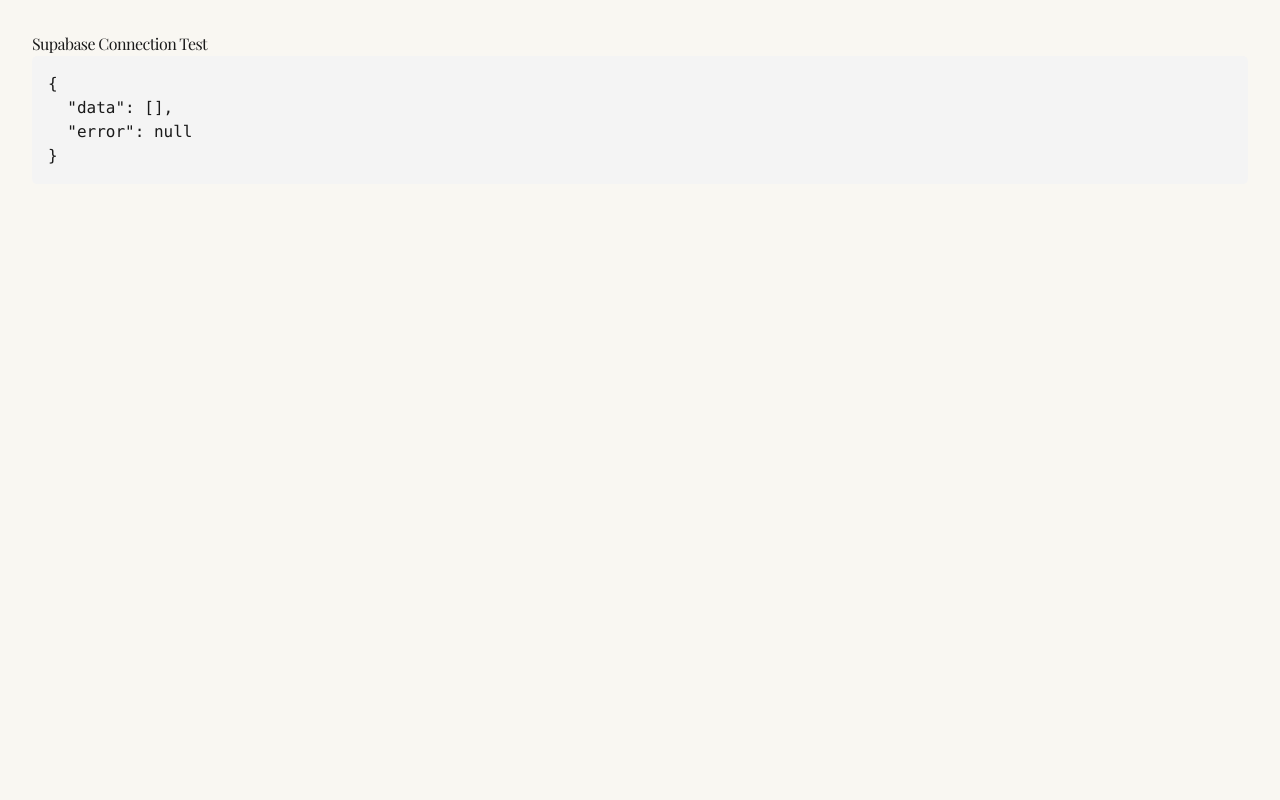
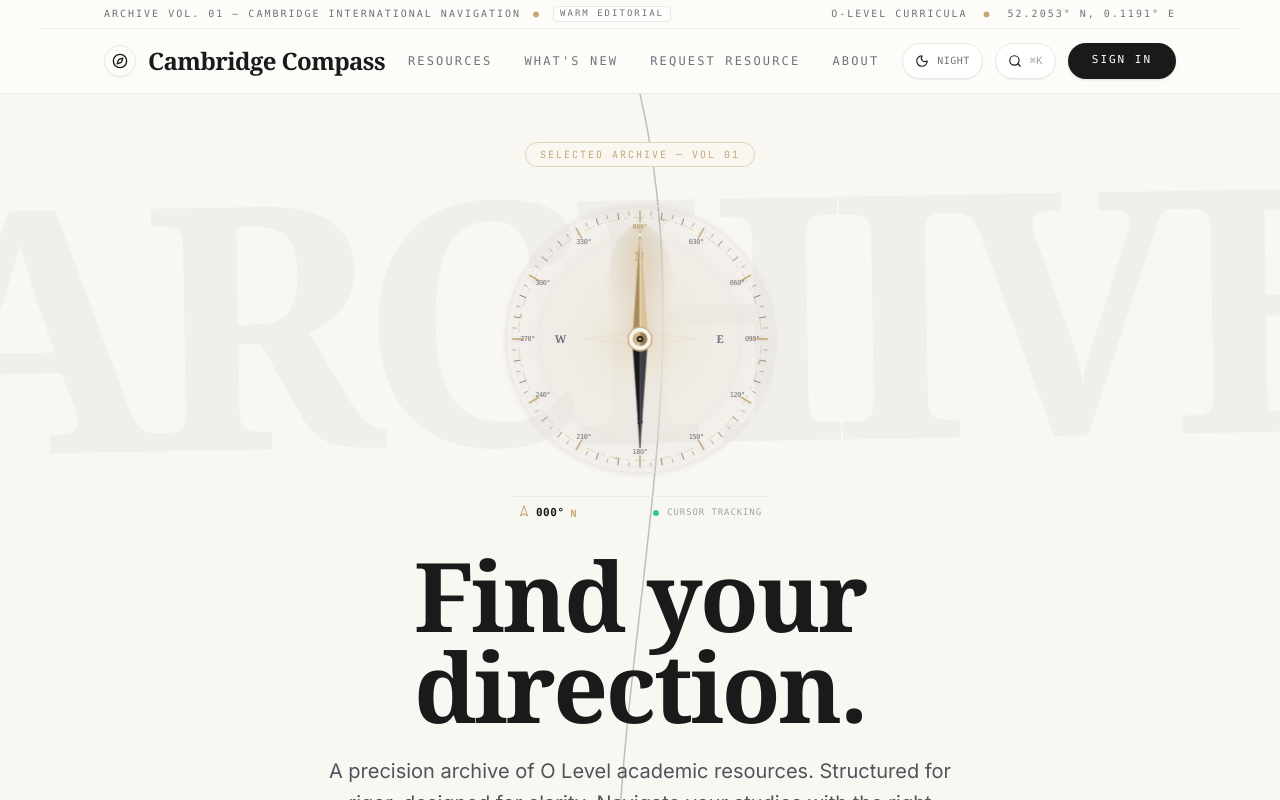
Before and after one commit to ayyanh34-source/Cambridge-Compass, a React (Vite) app: page / in a window 1280 px wide. Shown: the top 800 px of the page. Built offline with nearby package versions, Linux system fonts and the light colour scheme; no server answers; the database is empty; a web font is replaced by a local one.

Commit message:
Integrate frontend component views into App.tsx

```diff
--- a/package.json
+++ b/package.json
@@ -24,6 +24,7 @@
     "motion": "^12.23.24",
     "react": "^19.0.1",
     "react-dom": "^19.0.1",
+    "react-router-dom": "^7.18.2",
     "three": "^0.185.1",
     "vite": "^6.2.3"
   },
--- a/src/App.tsx
+++ b/src/App.tsx
@@ -1,38 +1,181 @@
-import { useEffect, useState } from 'react'
-import { supabase } from './lib/supabase'
+import { useState, useEffect } from 'react'
+import Navbar from './components/Navbar'
+import Footer from './components/Footer'
+import HomeView from './components/HomeView'
+import ResourcesView from './components/ResourcesView'
+import AboutView from './components/AboutView'
+import WhatsNewView from './components/WhatsNewView'
+import RequestResourceView from './components/RequestResourceView'
+import { SearchModal } from './components/SearchModal'
+import { ResourcePreviewModal } from './components/ResourcePreviewModal'
+import { LoginModal } from './components/LoginModal'
+import { Subject, ResourceDocument, ResourceRequest, UserProfile, ScreenTab } from './types'
+import { INITIAL_REQUESTS } from './data/mockData'
 
-function App() {
-  const [data, setData] = useState<any>(null)
-  const [error, setError] = useState<any>(null)
-  const [loading, setLoading] = useState(true)
+export default function App() {
+  const [currentView, setCurrentView] = useState<string>('home')
+  const [selectedSubject, setSelectedSubject] = useState<Subject | null>(null)
+  const [previewDoc, setPreviewDoc] = useState<ResourceDocument | null>(null)
+  const [isSearchOpen, setIsSearchOpen] = useState(false)
+  const [isLoginOpen, setIsLoginOpen] = useState(false)
+  const [requests, setRequests] = useState<ResourceRequest[]>(INITIAL_REQUESTS)
+  const [theme, setTheme] = useState<'light' | 'dark'>(() => {
+    if (typeof window !== 'undefined') {
+      const stored = localStorage.getItem('theme')
+      if (stored === 'dark' || stored === 'light') return stored
+      if (window.matchMedia && window.matchMedia('(prefers-color-scheme: dark)').matches) {
+        return 'dark'
+      }
+    }
+    return 'light'
+  })
 
   useEffect(() => {
-    async function fetchData() {
-      try {
-        const result = await supabase.from('subjects').select('*')
-        setData(result.data)
-        setError(result.error)
-      } catch (err) {
-        setError(err)
-      } finally {
-        setLoading(false)
-      }
+    const isDark = theme === 'dark'
+    document.documentElement.classList.toggle('dark', isDark)
+    localStorage.setItem('theme', theme)
+  }, [theme])
+
+  const handleToggleTheme = () => {
+    const isDark = document.documentElement.classList.toggle('dark')
+    const nextTheme = isDark ? 'dark' : 'light'
+    localStorage.setItem('theme', nextTheme)
+    setTheme(nextTheme)
+  }
+  const [user, setUser] = useState<UserProfile>({
+    name: 'Alex Vance',
+    email: 'alex.vance@cambridge-prep.edu',
+    role: 'Student',
+    isLoggedIn: false,
+    activeSubjects: [],
+    recentlyViewed: [],
+    pendingRequests: [],
+    monthlyExploredCount: 14,
+  })
+
+  const handleNavigate = (view: string) => {
+    setCurrentView(view)
+    window.scrollTo({ top: 0, behavior: 'smooth' })
+  }
+
+  const handleSelectSubject = (subject: Subject | null) => {
+    setSelectedSubject(subject)
+    setCurrentView('resources')
+    window.scrollTo({ top: 0, behavior: 'smooth' })
+  }
+
+  const handleLogin = (email: string, name: string) => {
+    setUser((prev) => ({
+      ...prev,
+      name,
+      email,
+      isLoggedIn: true,
+    }))
+  }
+
+  const handleToggleAuth = () => {
+    setUser((prev) => ({
+      ...prev,
+      isLoggedIn: !prev.isLoggedIn,
+    }))
+  }
+
+  const handleAddRequest = (newReq: ResourceRequest) => {
+    setRequests((prev) => [newReq, ...prev])
+  }
+
+  // Function to render the active view based on user navigation
+  const renderView = () => {
+    switch (currentView) {
+      case 'home':
+        return (
+          <HomeView
+            onSelectSubject={handleSelectSubject}
+            onNavigate={(tab: ScreenTab) => handleNavigate(tab)}
+          />
+        )
+      case 'resources':
+        return (
+          <ResourcesView
+            selectedSubject={selectedSubject}
+            onSelectSubject={setSelectedSubject}
+            onPreviewDocument={(doc) => setPreviewDoc(doc)}
+          />
+        )
+      case 'about':
+        return <AboutView onNavigate={(tab: ScreenTab) => handleNavigate(tab)} />
+      case 'whats-new':
+        return <WhatsNewView onPreviewDocument={(doc) => setPreviewDoc(doc)} />
+      case 'request':
+        return (
+          <RequestResourceView
+            requests={requests}
+            onSubmitRequest={handleAddRequest}
+            userEmail={user.email}
+          />
+        )
+      default:
+        return (
+          <HomeView
+            onSelectSubject={handleSelectSubject}
+            onNavigate={(tab: ScreenTab) => handleNavigate(tab)}
+          />
+        )
     }
-    fetchData()
-  }, [])
+  }
 
   return (
-    <div style={{ padding: '2rem', fontFamily: 'sans-serif' }}>
-      <h1>Supabase Connection Test</h1>
-      {loading ? (
-        <p>Loading data from Supabase...</p>
-      ) : (
-        <pre style={{ background: '#f4f4f4', padding: '1rem', borderRadius: '5px', overflowX: 'auto' }}>
-          {JSON.stringify({ data, error }, null, 2)}
-        </pre>
-      )}
+    <div className={`min-h-screen flex flex-col bg-background text-foreground ${theme === 'dark' ? 'dark' : ''}`}>
+      {/* Navbar receives the view switcher function */}
+      <Navbar
+        currentView={currentView}
+        setCurrentView={handleNavigate}
+        currentTab={currentView as ScreenTab}
+        onNavigate={(tab: ScreenTab) => handleNavigate(tab)}
+        onOpenSearch={() => setIsSearchOpen(true)}
+        user={user}
+        onToggleAuth={handleToggleAuth}
+        onOpenLoginModal={() => setIsLoginOpen(true)}
+        theme={theme}
+        onToggleTheme={handleToggleTheme}
+      />
+
+      {/* Main Content Area */}
+      <main className="flex-grow">
+        {renderView()}
+      </main>
+
+      {/* Footer */}
+      <Footer
+        onNavigate={(tab: ScreenTab) => handleNavigate(tab)}
+        onOpenLoginModal={() => setIsLoginOpen(true)}
+        isLoggedIn={user.isLoggedIn}
+      />
+
+      {/* Global Interactive Modals */}
+      <SearchModal
+        isOpen={isSearchOpen}
+        onClose={() => setIsSearchOpen(false)}
+        onSelectSubject={(subject) => {
+          handleSelectSubject(subject)
+          setIsSearchOpen(false)
+        }}
+        onSelectDocument={(doc) => {
+          setPreviewDoc(doc)
+          setIsSearchOpen(false)
+        }}
+      />
+
+      <ResourcePreviewModal
+        document={previewDoc}
+        onClose={() => setPreviewDoc(null)}
+      />
+
+      <LoginModal
+        isOpen={isLoginOpen}
+        onClose={() => setIsLoginOpen(false)}
+        onLogin={handleLogin}
+      />
     </div>
   )
 }
-
-export default App
--- a/src/components/AboutView.tsx
+++ b/src/components/AboutView.tsx
@@ -3,10 +3,10 @@
 import { ScreenTab } from '../types';
 
 interface AboutViewProps {
-  onNavigate: (tab: ScreenTab) => void;
+  onNavigate?: (tab: ScreenTab) => void;
 }
 
-export const AboutView: React.FC<AboutViewProps> = ({ onNavigate }) => {
+export const AboutView: React.FC<AboutViewProps> = ({ onNavigate = (_tab?: ScreenTab) => {} }) => {
   const [openFaq, setOpenFaq] = useState<number | null>(0);
 
   const faqs = [
@@ -173,3 +173,5 @@
     </div>
   );
 };
+
+export default AboutView;
--- a/src/components/Footer.tsx
+++ b/src/components/Footer.tsx
@@ -3,12 +3,16 @@
 import { Compass, ChevronUp } from 'lucide-react';
 
 interface FooterProps {
-  onNavigate: (tab: ScreenTab) => void;
-  onOpenLoginModal: () => void;
-  isLoggedIn: boolean;
+  onNavigate?: (tab: ScreenTab) => void;
+  onOpenLoginModal?: () => void;
+  isLoggedIn?: boolean;
 }
 
-export const Footer: React.FC<FooterProps> = ({ onNavigate, onOpenLoginModal, isLoggedIn }) => {
+export const Footer: React.FC<FooterProps> = ({
+  onNavigate = (_tab?: ScreenTab) => {},
+  onOpenLoginModal = () => {},
+  isLoggedIn = false,
+}) => {
   const scrollToTop = () => {
     window.scrollTo({ top: 0, behavior: 'smooth' });
   };
@@ -88,3 +92,5 @@
     </footer>
   );
 };
+
+export default Footer;
--- a/src/components/Navbar.tsx
+++ b/src/components/Navbar.tsx
@@ -3,26 +3,38 @@
 import { ScreenTab, UserProfile, ThemeMode } from '../types';
 
 interface NavbarProps {
-  currentTab: ScreenTab;
-  onNavigate: (tab: ScreenTab) => void;
-  onOpenSearch: () => void;
-  user: UserProfile;
-  onToggleAuth: () => void;
-  onOpenLoginModal: () => void;
-  theme: ThemeMode;
-  onToggleTheme: () => void;
+  currentTab?: ScreenTab;
+  currentView?: string;
+  onNavigate?: (tab: ScreenTab) => void;
+  setCurrentView?: (view: any) => void;
+  onOpenSearch?: () => void;
+  user?: UserProfile;
+  onToggleAuth?: () => void;
+  onOpenLoginModal?: () => void;
+  theme?: ThemeMode;
+  onToggleTheme?: () => void;
 }
 
 export const Navbar: React.FC<NavbarProps> = ({
   currentTab,
+  currentView,
   onNavigate,
-  onOpenSearch,
-  user,
-  onToggleAuth,
-  onOpenLoginModal,
-  theme,
-  onToggleTheme,
+  setCurrentView,
+  onOpenSearch = () => { },
+  user = { name: 'Student', email: '', role: 'Student', isLoggedIn: false, activeSubjects: [], recentlyViewed: [], pendingRequests: [], monthlyExploredCount: 0 },
+  onToggleAuth = () => { },
+  onOpenLoginModal = () => { },
+  theme = 'light',
+  onToggleTheme = () => {
+    const isDark = document.documentElement.classList.toggle('dark')
+    localStorage.setItem('theme', isDark ? 'dark' : 'light')
+  },
 }) => {
+  const activeTab = (currentView || currentTab || 'home') as ScreenTab;
+  const handleNavigate = (tab: any) => {
+    if (setCurrentView) setCurrentView(tab);
+    if (onNavigate) onNavigate(tab);
+  };
   const [mobileMenuOpen, setMobileMenuOpen] = React.useState(false);
 
   const navLinks: { id: ScreenTab; label: string }[] = [
@@ -58,7 +70,7 @@
         <div className="flex items-center gap-3">
           <button
             id="nav-brand-logo-btn"
-            onClick={() => onNavigate('home')}
+            onClick={() => handleNavigate('home')}
             className="flex items-center gap-3 text-left group"
           >
             <div className="w-8 h-8 rounded-full border border-[#EBE8E1] flex items-center justify-center bg-[#FDFCF9] group-hover:border-[#1A1A1A] group-hover:bg-[#1A1A1A] transition-all duration-300 shadow-2xs">
@@ -75,17 +87,16 @@
         {/* Desktop Navigation Links */}
         <nav className="hidden md:flex items-center gap-8">
           {navLinks.map((link) => {
-            const isActive = currentTab === link.id;
+            const isActive = activeTab === link.id;
             return (
               <button
                 key={link.id}
                 id={`nav-link-${link.id}`}
-                onClick={() => onNavigate(link.id)}
-                className={`text-xs uppercase font-mono tracking-[0.18em] transition-all py-1 relative duration-150 ${
-                  isActive
+                onClick={() => handleNavigate(link.id)}
+                className={`text-xs uppercase font-mono tracking-[0.18em] transition-all py-1 relative duration-150 ${isActive
                     ? 'text-[#1A1A1A] font-bold after:content-[""] after:absolute after:bottom-0 after:left-0 after:right-0 after:h-[2px] after:bg-[#C4A678]'
                     : 'text-[#71717A] hover:text-[#1A1A1A]'
-                }`}
+                  }`}
               >
                 {link.label}
               </button>
@@ -185,14 +196,13 @@
             <button
               key={link.id}
               onClick={() => {
-                onNavigate(link.id);
+                handleNavigate(link.id);
                 setMobileMenuOpen(false);
               }}
-              className={`w-full text-left py-2.5 px-3 rounded-lg text-xs font-mono uppercase tracking-[0.18em] transition-colors ${
-                currentTab === link.id
+              className={`w-full text-left py-2.5 px-3 rounded-lg text-xs font-mono uppercase tracking-[0.18em] transition-colors ${activeTab === link.id
                   ? 'bg-[#1A1A1A] text-white font-bold'
                   : 'text-[#52525B] hover:bg-[#EBE8E1]/40'
-              }`}
+                }`}
             >
               {link.label}
             </button>
@@ -240,3 +250,5 @@
     </header>
   );
 };
+
+export default Navbar;
--- a/src/components/RequestResourceView.tsx
+++ b/src/components/RequestResourceView.tsx
@@ -4,15 +4,15 @@
 import confetti from 'canvas-confetti';
 
 interface RequestResourceViewProps {
-  requests: ResourceRequest[];
-  onSubmitRequest: (newReq: ResourceRequest) => void;
-  userEmail: string;
+  requests?: ResourceRequest[];
+  onSubmitRequest?: (newReq: ResourceRequest) => void;
+  userEmail?: string;
 }
 
 export const RequestResourceView: React.FC<RequestResourceViewProps> = ({
-  requests,
-  onSubmitRequest,
-  userEmail,
+  requests = [],
+  onSubmitRequest = (_req?: ResourceRequest) => {},
+  userEmail = '',
 }) => {
   const [subjectType, setSubjectType] = useState<'existing' | 'new'>('existing');
   const [subjectName, setSubjectName] = useState('');
@@ -347,3 +347,5 @@
     </div>
   );
 };
+
+export default RequestResourceView;
--- a/src/components/ResourcesView.tsx
+++ b/src/components/ResourcesView.tsx
@@ -22,15 +22,15 @@
 import confetti from 'canvas-confetti';
 
 interface ResourcesViewProps {
-  selectedSubject: Subject | null;
-  onSelectSubject: (subject: Subject | null) => void;
-  onPreviewDocument: (doc: ResourceDocument) => void;
+  selectedSubject?: Subject | null;
+  onSelectSubject?: (subject: Subject | null) => void;
+  onPreviewDocument?: (doc: ResourceDocument) => void;
 }
 
 export const ResourcesView: React.FC<ResourcesViewProps> = ({
-  selectedSubject,
-  onSelectSubject,
-  onPreviewDocument,
+  selectedSubject = null,
+  onSelectSubject = (_s?: Subject | null) => {},
+  onPreviewDocument = (_doc?: ResourceDocument) => {},
 }) => {
   // Directory & filter states for single-subject view
   const [activeDirectory, setActiveDirectory] = useState<DirectoryType | 'all'>('all');
@@ -638,3 +638,5 @@
     </div>
   );
 };
+
+export default ResourcesView;
--- a/src/components/WhatsNewView.tsx
+++ b/src/components/WhatsNewView.tsx
@@ -5,10 +5,10 @@
 import confetti from 'canvas-confetti';
 
 interface WhatsNewViewProps {
-  onPreviewDocument: (doc: ResourceDocument) => void;
+  onPreviewDocument?: (doc: ResourceDocument) => void;
 }
 
-export const WhatsNewView: React.FC<WhatsNewViewProps> = ({ onPreviewDocument }) => {
+export const WhatsNewView: React.FC<WhatsNewViewProps> = ({ onPreviewDocument = (_doc?: ResourceDocument) => {} }) => {
   const [showOlder, setShowOlder] = useState(false);
 
   const recentlyAdded = RESOURCE_DOCUMENTS.filter((d) => d.uploadGroup === 'recently_added');
@@ -218,3 +218,5 @@
     </div>
   );
 };
+
+export default WhatsNewView;
--- a/src/index.css
+++ b/src/index.css
@@ -15,7 +15,7 @@
     color-scheme: light;
   }
 
-  :root.dark {
+  html.dark, :root.dark {
     --cc-bg-warm: #0E0F12;
     --cc-surface-ivory: #16171C;
     --cc-surface-secondary: #1E1F26;
```
Also changed, not shown: index.html (+13 -0 lines), src/components/HomeView.tsx (+8 -3 lines), 1 other file (tests, documents, lock files or other folders).
